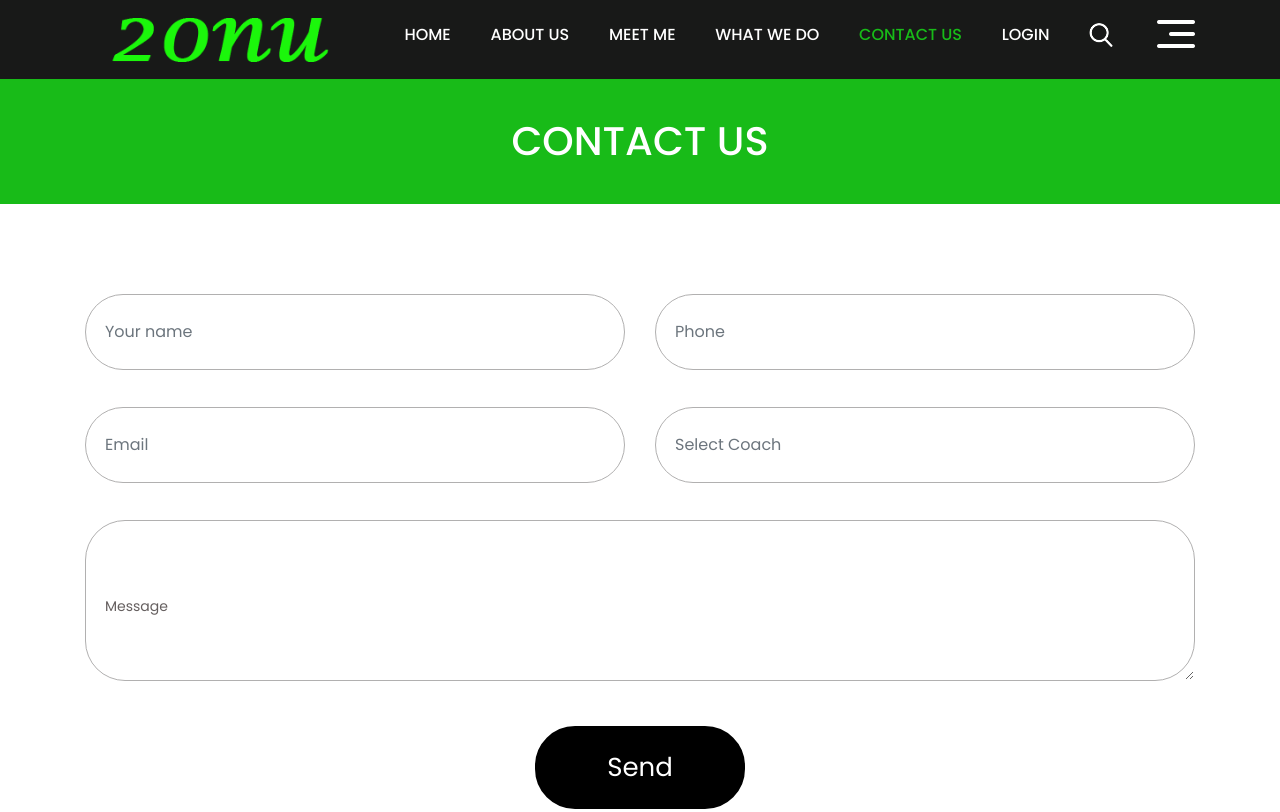
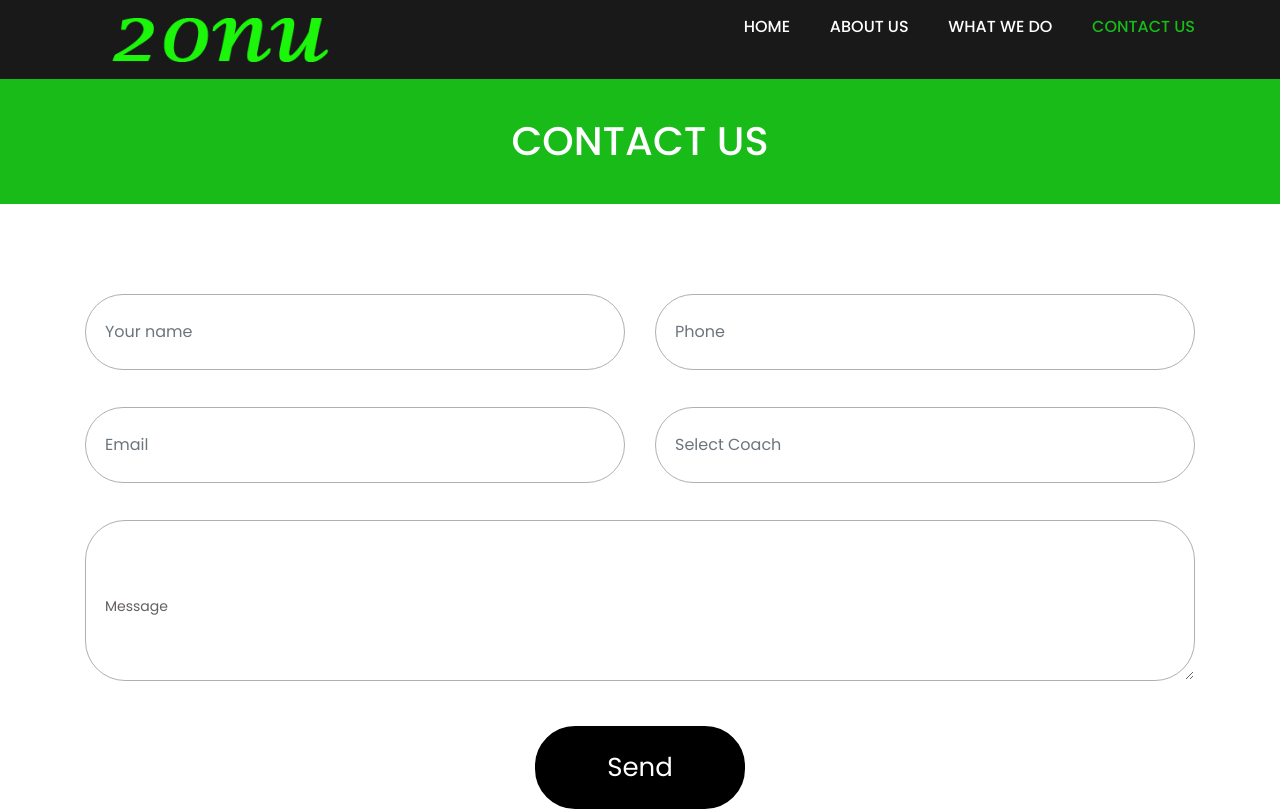
Before and after one commit to Bishnupkl/myprofile, a plain HTML site: page contact.html in a window 1280 px wide. Shown: the top 812 px of the page. Drawn offline with Linux system fonts and the light colour scheme.

Commit message:
changing contact page

```diff
--- a/contact.html
+++ b/contact.html
@@ -56,12 +56,12 @@
                                     <ul class="menu-area-main">
                                         <li "> <a href="index.html ">Home</a> </li>
                 <li> <a href="aboutus.html ">About us</a> </li>
-                <li> <a href="meet.html "> Meet me</a> </li>
+                <!-- <li> <a href="meet.html "> Meet me</a> </li> -->
                 <li> <a href="whatwedo.html "> What we do</a> </li>
                 <li class="active "> <a href="contact.html ">Contact us</a> </li>
-                <li> <a href="contact.html ">Login </a> </li>
-                <li class="mean-last "> <a href="# "><img src="images/search_icon.png " alt="# " /></a> </li>
-                <li class="mean-last "> <a href="# "><img src="images/top-icon.png " alt="# " /></a> </li>
+                <!-- <li> <a href="contact.html ">Login </a> </li> -->
+                <!-- <li class="mean-last "> <a href="# "><img src="images/search_icon.png " alt="# " /></a> </li> -->
+                <!-- <li class="mean-last "> <a href="# "><img src="images/top-icon.png " alt="# " /></a> </li> -->
               </ul>
             </nav>
           </div>
```
